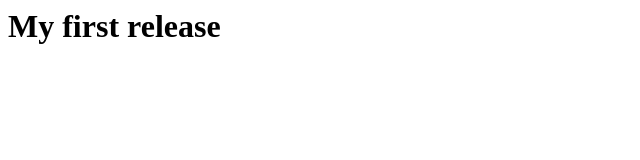
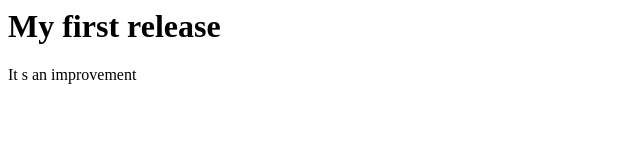
Before and after one commit to tarik12009/breadproject, a plain HTML site: page src/index.html in a window 1280 px wide. Shown: the whole page, without its empty margins (0-640 px from the left). Drawn offline with Linux system fonts and the light colour scheme.

```diff
--- a/src/index.html
+++ b/src/index.html
@@ -1,5 +1,6 @@
 <html>
 	<body>
 		<h1>My first release</h1>
+		It s an improvement
 	</body>
 </html>
```
